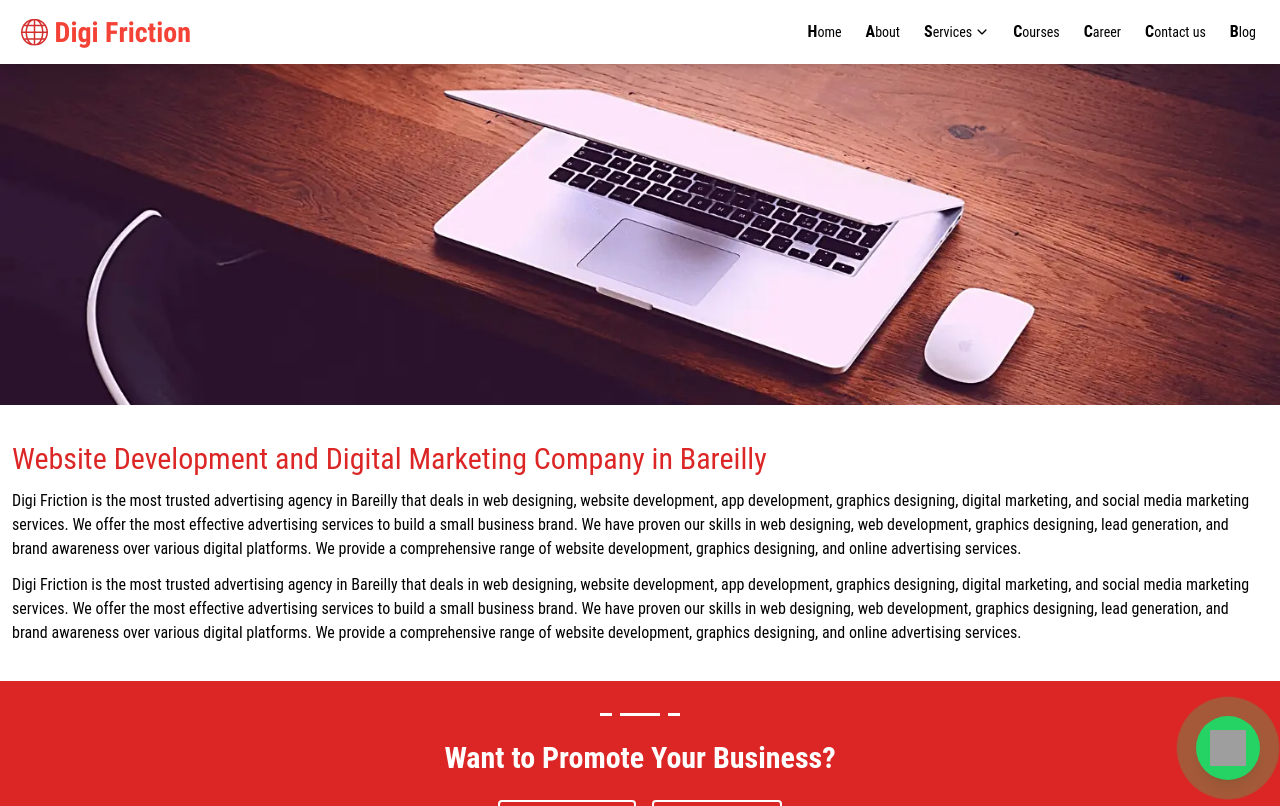
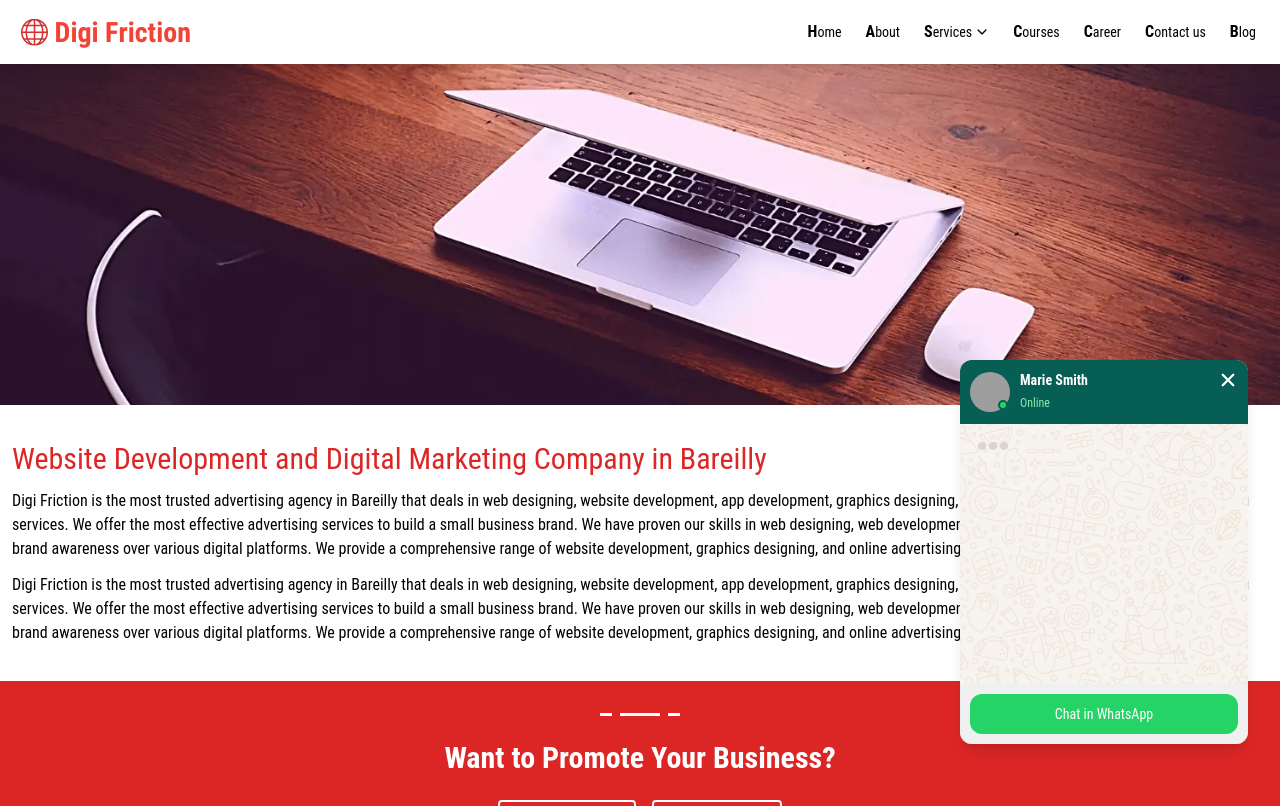
Before and after one commit to developer80555/project1, a Next.js app: page / in a window 1280 px wide. Shown: the top 806 px of the page. Built offline with nearby package versions, Linux system fonts and the light colour scheme; grey boxes are pictures that could not be loaded.

Commit message:
Added Chat bg

```diff
--- a/src/assets/assets.js
+++ b/src/assets/assets.js
@@ -4,6 +4,7 @@ import logo from "./logo.png";
 import close from "./close-black.png";
 import openMenu from "./menu-black.png";
 import digital_marketing from "./digital-marketing.webp";
+import whatsapp_bg from "./whatsapp-bg.jpeg";
 import { GiWorld } from "react-icons/gi";
 import { FaCamera, FaTools } from "react-icons/fa";
 
@@ -14,6 +15,7 @@ export const assets = {
   openMenu,
   banner_min,
   digital_marketing,
+  whatsapp_bg,
 };
 
 export const menu = [
--- a/src/components/ChatWidget.jsx
+++ b/src/components/ChatWidget.jsx
@@ -1,6 +1,8 @@
 "use client";
 import { IoClose } from "react-icons/io5";
 import { useState, useEffect } from "react";
+import { assets } from "@/assets/assets";
+import Image from "next/image";
 
 const ChatWidget = () => {
   const [isChatVisible, setIsChatVisible] = useState(false);
@@ -14,10 +16,23 @@ const ChatWidget = () => {
 
       setTimeout(() => {
         setIsTyping(false);
-        setMessages([{ text: "Hello! How can I help you?", type: "received" }]);
+        setMessages([
+          {
+            text: "Hello! How can I help you? Mr whta do you do today",
+            type: "received",
+          },
+        ]);
       }, 2000);
     }
   }, [isChatVisible]);
+
+  useEffect(() => {
+    const timer = setTimeout(() => {
+      setIsChatVisible(true);
+    }, 5000); // 5 सेकंड बाद true
+
+    return () => clearTimeout(timer); // Cleanup timeout if component unmounts
+  }, []);
 
   return (
     <>
@@ -56,13 +71,27 @@ const ChatWidget = () => {
         </div>
 
         {/* Chat Messages */}
-        <div className="max-h-72 flex-1 p-2.5 overflow-y-auto bg-white">
+        <div
+          className="max-h-72 flex-1 p-2.5 overflow-y-auto relative"
+          style={{
+            backgroundImage: `url(${assets.whatsapp_bg})`,
+            backgroundSize: "cover",
+            backgroundPosition: "center",
+          }}
+        >
+          <Image
+            src={assets.whatsapp_bg}
+            alt="WhatsApp Background"
+            layout="fill"
+            objectFit="cover"
+            className="absolute top-0 left-0 w-full h-full"
+          />
           {messages.map((msg, index) => (
             <div
               key={index}
               className={`max-w-[80%] p-2 mb-2.5 rounded-[7.5px] relative break-words ${
                 msg.type === "received"
-                  ? "bg-[#f1f0f0] self-start"
+                  ? "bg-[#eee2e2] self-start"
                   : "bg-[#dcf8c6] self-end ml-auto"
               }`}
             >
```
Also changed, not shown: src/assets/whatsapp-bg.jpeg (added).
